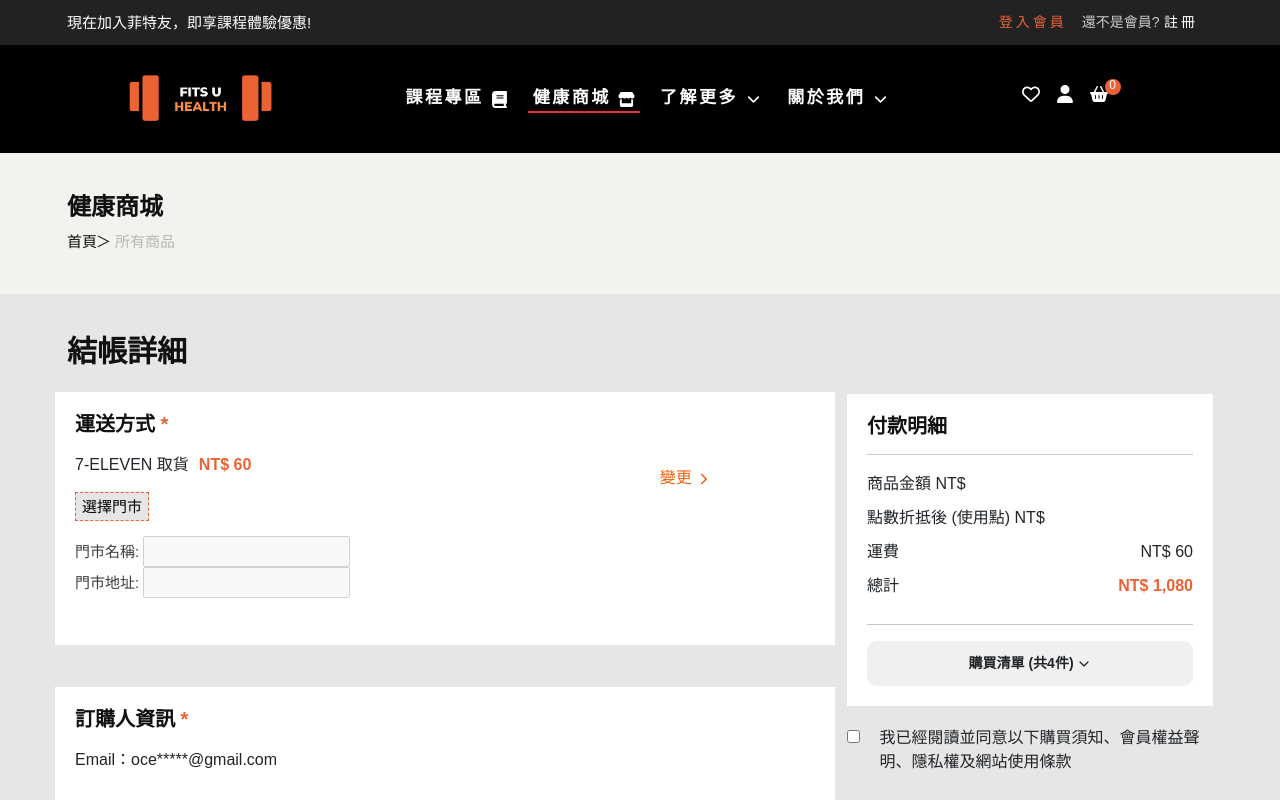
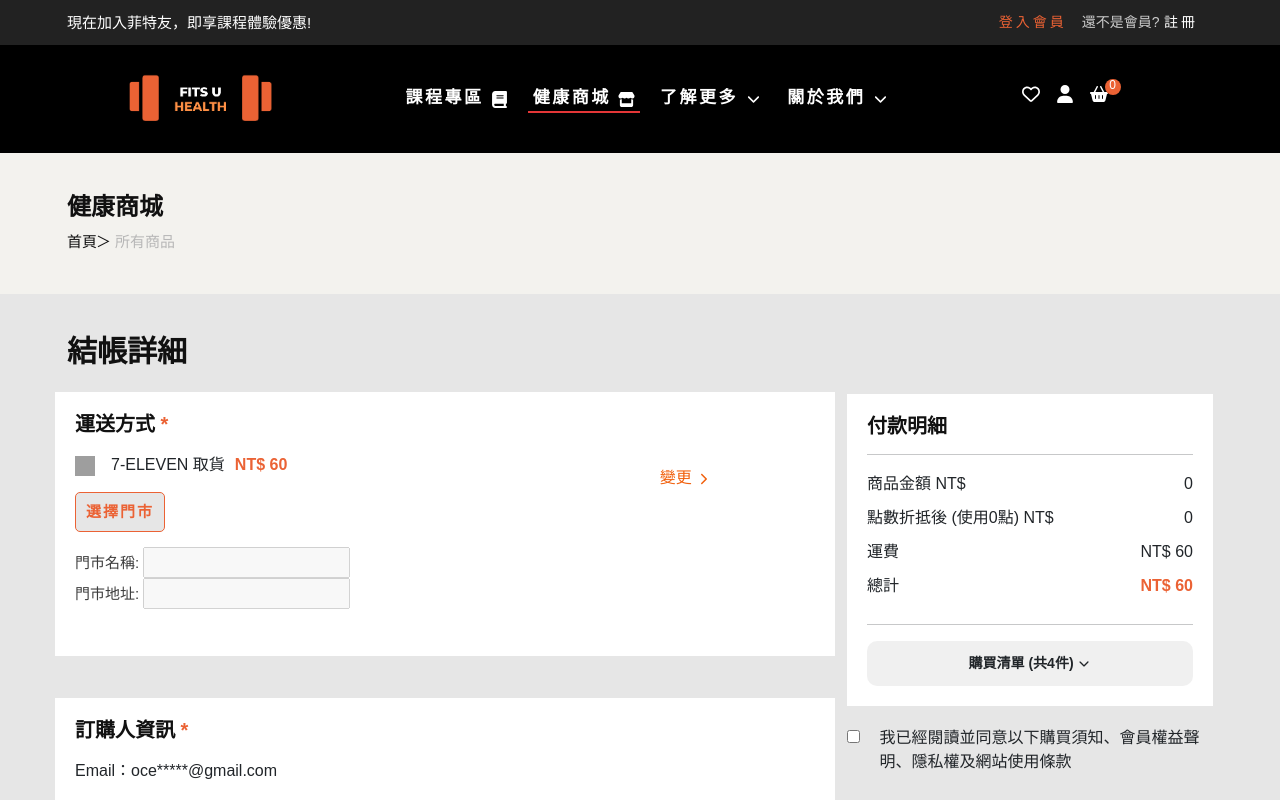
Before and after one commit to ni86910/team1_final, a Next.js app in the folder frontend-react/: page /cart/checkout in a window 1280 px wide. Shown: the top 800 px of the page. Built offline with nearby package versions, Linux system fonts and the light colour scheme; no server answers; grey boxes are pictures that could not be loaded.

Commit message:
購物車&結帳的金額可同步

```diff
--- a/frontend-react/components/cart/checkout-main.js
+++ b/frontend-react/components/cart/checkout-main.js
@@ -2,6 +2,12 @@ import React, { useState } from 'react'
 import Link from 'next/link'
 import { Button, Modal, Form } from 'react-bootstrap'
 import style from '@/styles/cart-checkout-main.module.scss'
+import { useRouter } from 'next/router'
+
+// hooks
+import { useCart } from '@/hooks/use-cart'
+import { useAuth } from '@/context/auth-context'
+import { usePoints } from '@/context/points-context'
 
 // 7-11 門市
 import { useShip711StoreOpener } from '@/hooks/use-ship-711-store'
@@ -10,7 +16,16 @@ import { useShip711StoreOpener } from '@/hooks/use-ship-711-store'
 import { FaRegHeart, FaPlus, FaRegCreditCard } from 'react-icons/fa6'
 import { IoIosArrowForward, IoIosArrowDown } from 'react-icons/io'
 
+// 圖片路徑
+import { IMG_PATH } from '@/configs'
+
 export default function CheckoutMain() {
+  const { auth } = useAuth()
+  const router = useRouter()
+  // use-cart hook
+  const { items, calcTotalItems, calcTotalPrice, myPoints, setMyPoints } =
+    useCart()
+
   // 閱讀購買須知後才可送出訂單
   const [membershipTermsChecked, setMembershipTermsChecked] = useState(false)
 
@@ -67,6 +82,13 @@ export default function CheckoutMain() {
                         {shippingMethod === 1 ? (
                           <>
                             <span className={style['pickUpWay']}>
+                              <img
+                                width="20px"
+                                height="20px"
+                                src={`${IMG_PATH}/delivery-7-eleven.png`}
+                                className={`me-3`}
+                                alt=""
+                              />
                               7-ELEVEN 取貨
                             </span>
                             <span className={style['price-highlight']}>
@@ -79,8 +101,14 @@ export default function CheckoutMain() {
                               <button
                                 style={{
                                   backgroundColor: '#E6E6E6',
-                                  border: '1px dashed #EB6234',
+                                  color: '#EB6234',
+                                  width: '90px',
+                                  height: '40px',
+                                  border: '1px solid #EB6234',
+                                  borderRadius: '5px',
                                   marginBottom: '15px',
+                                  letterSpacing: '2px',
+                                  fontWeight: '700',
                                 }}
                                 onClick={() => {
                                   openWindow()
@@ -106,7 +134,16 @@ export default function CheckoutMain() {
                           </>
                         ) : (
                           <>
-                            <span className={style['pickUpWay']}>宅配</span>
+                            <span className={style['pickUpWay']}>
+                              <img
+                                width="40px"
+                                height="40px"
+                                src={`${IMG_PATH}/delivery-truck.png`}
+                                className={`me-2`}
+                                alt=""
+                              />
+                              宅配
+                            </span>
                             <span className={style['price-highlight']}>
                               NT${' '}
                               <span className={style['deliveryFee']}>{80}</span>
@@ -200,10 +237,13 @@ export default function CheckoutMain() {
                 </div>
                 <ul>
                   <li>
-                    商品金額 NT$<span> </span>
+                    商品金額 NT$<span>{calcTotalPrice().toLocaleString()}</span>
                   </li>
                   <li>
-                    點數折抵後 (使用<span></span>點) NT$<span></span>
+                    點數折抵後 (使用{myPoints}點) NT$
+                    <span>
+                      {(calcTotalPrice() - myPoints).toLocaleString()}
+                    </span>
                   </li>
                   <li>
                     運費{' '}
@@ -211,14 +251,19 @@ export default function CheckoutMain() {
                       <span className={style['pickUpWay']}>
                         {shippingMethod === 1 ? '' : ''}
                       </span>
-                      {shippingMethod === 1 ? ' NT$ 60' : ' NT$ 80'}
+                      NT$ {shippingMethod === 1 ? '60' : '80'}
                     </span>
                   </li>
                 </ul>
                 <ul>
                   <li>
                     總計{' '}
-                    <span className={style['price-highlight']}>NT$ 1,080</span>
+                    <span className={style['price-highlight']}>
+                      NT${' '}
+                      {shippingMethod === 1
+                        ? (calcTotalPrice() - myPoints + 60).toLocaleString()
+                        : (calcTotalPrice() - myPoints + 80).toLocaleString()}
+                    </span>
                   </li>
                 </ul>
                 <hr />
--- a/frontend-react/hooks/use-cart.js
+++ b/frontend-react/hooks/use-cart.js
@@ -113,6 +113,9 @@ export function CartProvider({ children }) {
   const totalItems = items.reduce((acc, v) => acc + v.qty, 0)
   const totalPrice = items.reduce((acc, v) => acc + v.qty * v.price, 0)
 
+  // 宣告 myPoints 並給予初始值
+  const [myPoints, setMyPoints] = useState(0)
+
   useEffect(() => {
     // localStorage 有東西，且items沒東西，就設定給items
     const str = localStorage.getItem(cartStorageKey)
@@ -143,6 +146,8 @@ export function CartProvider({ children }) {
         totalPrice,
         calcTotalItems,
         calcTotalPrice,
+        myPoints,
+        setMyPoints,
       }}
     >
       {children}
```
Also changed, not shown: frontend-react/components/cart/cart-main.js (+31 -34 lines), 1 other file (tests, documents, lock files or other folders).
